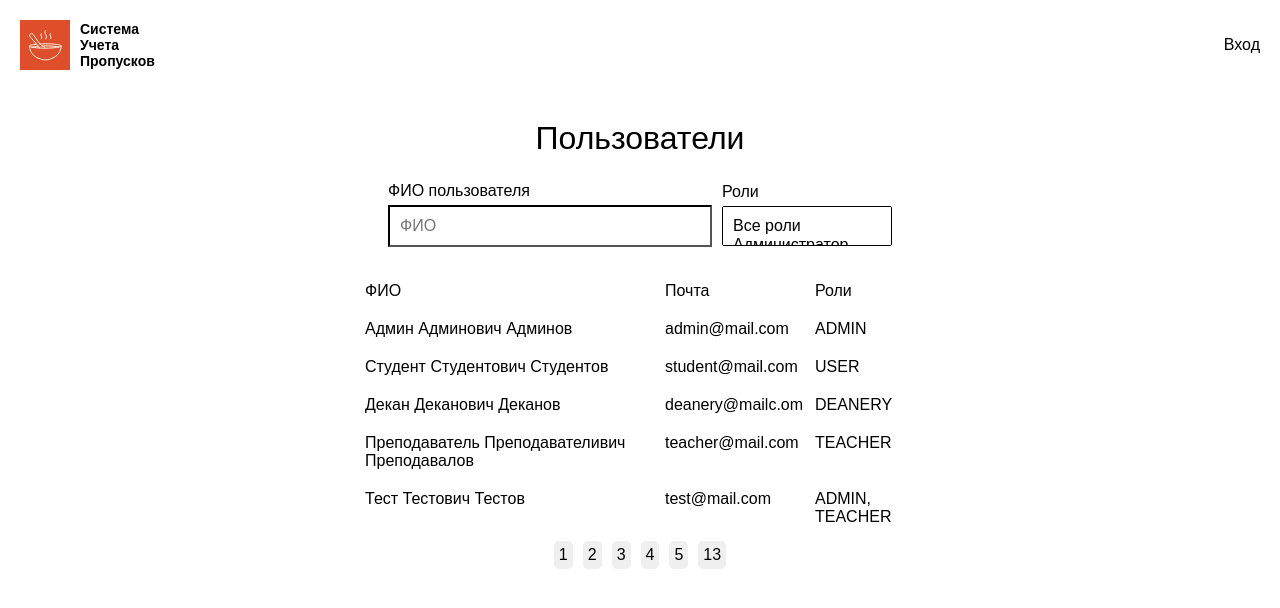
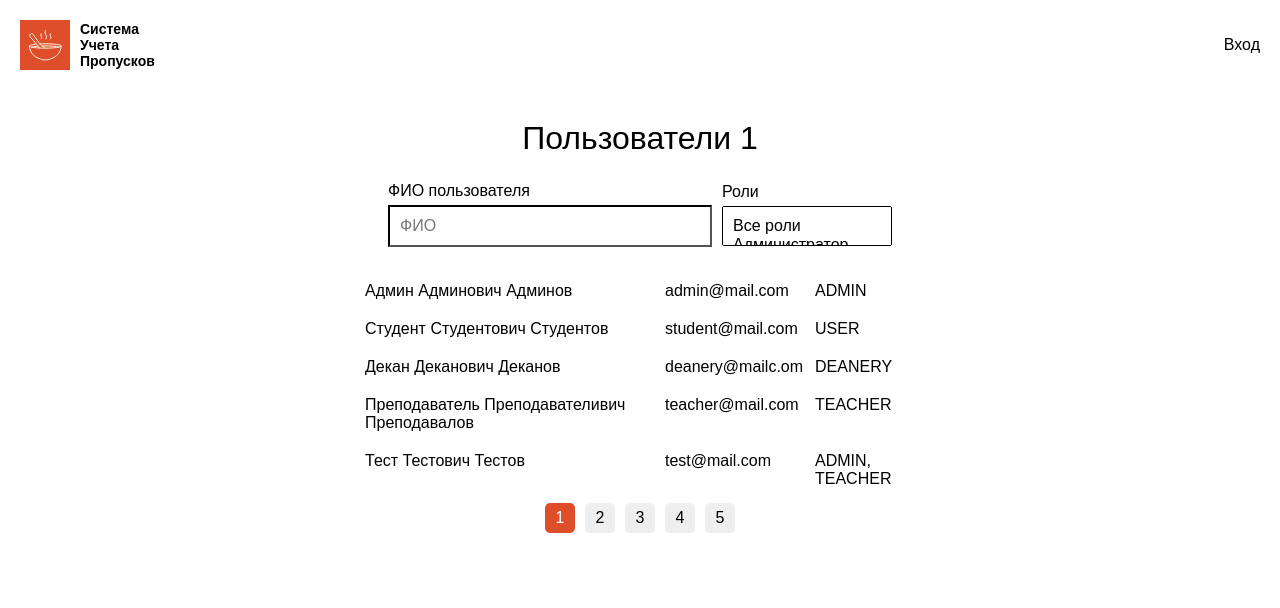
Before and after one commit to Dmitry-Kalichkin/sup-client, a SvelteKit app: page /users in a window 1280 px wide. Shown: the top 608 px of the page. Built offline with nearby package versions, Linux system fonts and the light colour scheme.

Commit message:
F-3295. Improve pagination

```diff
--- a/src/lib/components/Page.svelte
+++ b/src/lib/components/Page.svelte
@@ -1,5 +1,9 @@
 <script lang="ts">
-    let {loadFunction, contentSnippet, currentPage, totalPages} = $props();
+    let {loadFunction, content, currentPage, totalPages} = $props();
+
+    function getPageNumbers(): number[] {
+        return [...Array(totalPages).keys()].map(n => n + 1);
+    }
 </script>
 
 <div class="container">
@@ -9,20 +13,15 @@
             <div>Загрузка...</div>
         </div>
     {:then data}
-        {@render contentSnippet(data)}
+        {@render content(data)}
         <ul class="page-numbers">
-            {#each [...Array(totalPages).keys()].map(n => n + 1) as pageNumber}
+            {#each getPageNumbers() as pageNumber}
                 <li>
-                    <button class="page-btn" onclick={() => currentPage = pageNumber}>
+                    <button class="page-btn {$currentPage === pageNumber ? 'active-page' : ''}" onclick={() => $currentPage = pageNumber}>
                         {pageNumber}
                     </button>
                 </li>
             {/each}
-            <li>
-                <button class="page-btn" onclick={() => currentPage = 13}>
-                    13
-                </button>
-            </li>
         </ul>
     {:catch error}
         <p style="color: red">{error.message}</p>
@@ -69,9 +68,11 @@
         border-radius: 5px;
         cursor: pointer;
         margin: 5px;
+        min-width: 30px;
+        min-height: 30px;
     }
 
-    .current-page {
+    .active-page {
         background-color: var(--brand-color);
         color:white;
     }
--- a/src/routes/users/+page.svelte
+++ b/src/routes/users/+page.svelte
@@ -3,15 +3,16 @@
     import { Role } from "$lib/data/user/Role";
     import type { UsersPageEntry, UsersPage } from "$lib/data/user/UsersPage";
     import userService from "$lib/service/UserService";
+    import { writable } from "svelte/store";
 
     let fullName: string | null = $state(null);
     let roles: Role[] | null = $state(null);
-    let pageNumber: number = $state(1);
+    let pageNumber = writable<number>(1);
     let totalPages: number = $state(1);
 
     async function loadUsers(): Promise<UsersPageEntry[]> {
-        const usersPage: UsersPage = await userService.getUsers({fullName: fullName, roles: roles, page: pageNumber});
-        pageNumber = usersPage.page;
+        const usersPage: UsersPage = await userService.getUsers({fullName: fullName, roles: roles, page: $pageNumber});
+        $pageNumber = usersPage.page;
         totalPages = usersPage.totalPages;
         return usersPage.users;
     }
@@ -19,7 +20,7 @@
 
 <div class="container">
     <div>
-        <h1>Пользователи</h1>
+        <h1>Пользователи {$pageNumber}</h1>
         <div class="search-box">
             <div class="input-block">
                 <label for="fullName">ФИО пользователя</label>
@@ -37,16 +38,11 @@
             </div>
         </div>
     </div>
-    <Page loadFunction={loadUsers} contentSnippet={usersTable} currentPage={pageNumber} totalPages={totalPages}/>
+    <Page loadFunction={loadUsers} content={usersTable} currentPage={pageNumber} totalPages={totalPages}/>
 </div>
 
 {#snippet usersTable(users: UsersPageEntry[])}
     <div class="users-container">
-        <div class="user">
-            <div class="user-name">ФИО</div>
-            <div class="user-email">Почта</div>
-            <div class="user-roles">Роли</div>
-        </div>
         {#each users as user}
             <div class="user">
                 <div class="user-name">{user.fullName}</div>
```
